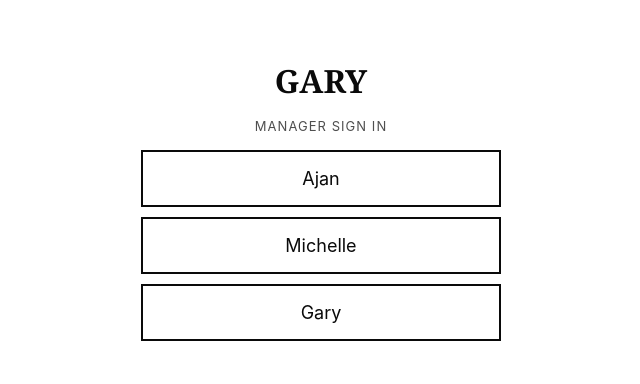
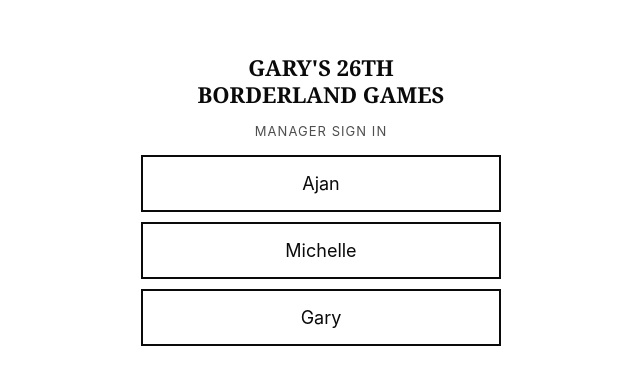
Before and after one commit to garywu00/garys-borderland-games, a Next.js app: page /manager in a window 1280 px wide. Shown: the part 200-584 px from the top of the page, without its empty margins (319-959 px from the left). Built offline with nearby package versions, Linux system fonts and the light colour scheme; no server answers.

Commit message:
Add files via upload

```diff
--- a/app/manager/ManagerLogin.tsx
+++ b/app/manager/ManagerLogin.tsx
@@ -41,7 +41,14 @@ export function ManagerLogin() {
   return (
     <main style={{ display: "flex", minHeight: "100dvh", alignItems: "center", justifyContent: "center", padding: 24 }}>
       <div style={{ display: "flex", flexDirection: "column", gap: 16, width: "100%", maxWidth: 360, alignItems: "center" }}>
-        <h1 style={{ fontFamily: "var(--font-display)", fontSize: 32, fontWeight: 700 }}>GARY</h1>
+        <div style={{ textAlign: "center" }}>
+          <h1 style={{ fontFamily: "var(--font-display)", fontSize: 22, fontWeight: 700, lineHeight: 1.2, margin: 0 }}>
+            GARY&apos;S 26TH
+          </h1>
+          <h1 style={{ fontFamily: "var(--font-display)", fontSize: 22, fontWeight: 700, lineHeight: 1.2, margin: 0 }}>
+            BORDERLAND GAMES
+          </h1>
+        </div>
         <p className="label">Manager sign in</p>
 
         {!selected ? (
--- a/app/manager/page.tsx
+++ b/app/manager/page.tsx
@@ -4,6 +4,7 @@ import { ManagerDashboard } from "./ManagerDashboard";
 import { NotAManager } from "./NotAManager";
 
 export default async function ManagerPage() {
+  try {
     const session = await createSessionClient();
     const { data } = await session.auth.getUser();
 
@@ -23,4 +24,8 @@ export default async function ManagerPage() {
     }
 
     return <ManagerDashboard role={profile.role as "ajan" | "michelle" | "gary"} displayName={profile.display_name} />;
+  } catch (err) {
+    console.error("ManagerPage: unexpected error", err);
+    return <ManagerLogin />;
   }
+}
```
Lines whose indentation alone changed are shown as unchanged.
